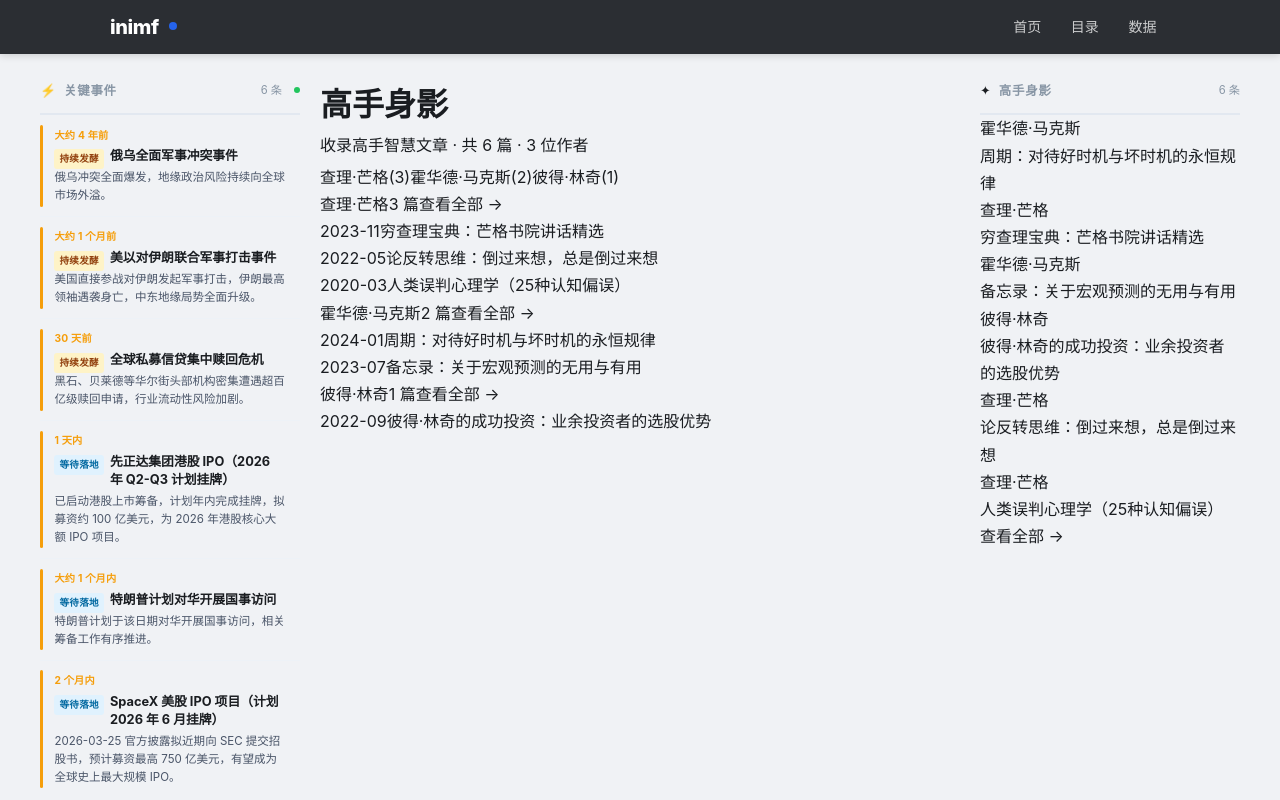
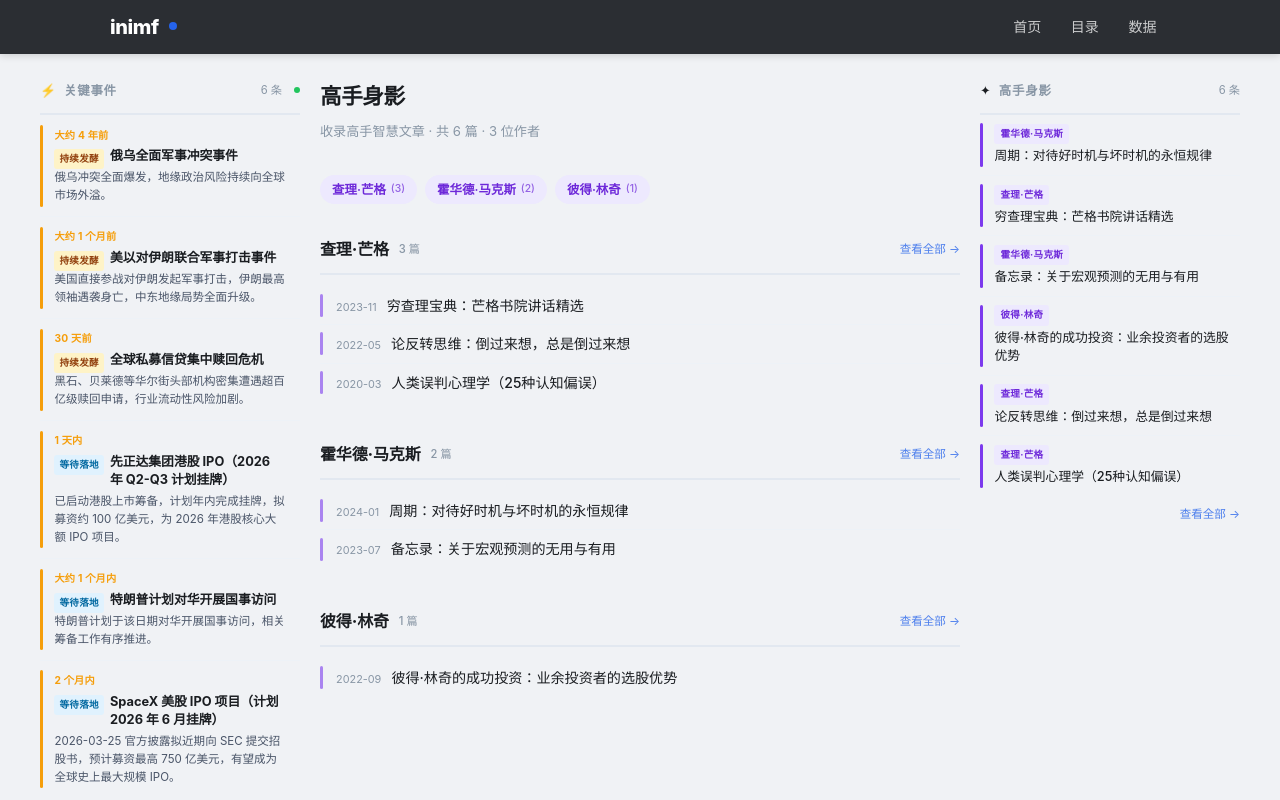
Before and after one commit to web1286/inimf-blog, a Next.js app: page /masters in a window 1280 px wide. Shown: the top 800 px of the page. Built offline with nearby package versions, Linux system fonts and the light colour scheme.

Commit message:
feat: 新增高手身影 .masters-* CSS 样式类

```diff
--- a/styles/globals.css
+++ b/styles/globals.css
@@ -906,6 +906,284 @@ a {
 .about-page {
   background: transparent;
   padding: 2.5rem 0 3rem;
+}
+
+/* ==================== 高手身影模块 ==================== */
+
+/* 右侧栏列表项（紫色左竖条风格） */
+.masters-item {
+  position: relative;
+  padding: 0.55rem 0 0.55rem 0.9rem;
+  border-bottom: 1px solid var(--color-border-light);
+  cursor: default;
+}
+.masters-item:last-child {
+  border-bottom: none;
+}
+.masters-item::before {
+  content: '';
+  position: absolute;
+  left: 0;
+  top: 0.5rem;
+  bottom: 0.5rem;
+  width: 3px;
+  background: #7c3aed;
+  border-radius: 2px;
+}
+.masters-item:hover::before {
+  background: #6d28d9;
+}
+
+/* 作者标签（紫色 pill） */
+.masters-author-tag {
+  display: inline-block;
+  font-size: 0.6rem;
+  font-weight: 700;
+  letter-spacing: 0.03em;
+  padding: 2px 6px;
+  border-radius: 3px;
+  background: #ede9fe;
+  color: #6d28d9;
+  margin-bottom: 3px;
+  white-space: nowrap;
+  flex-shrink: 0;
+}
+
+/* 文章标题行 */
+.masters-item-title {
+  font-size: 0.8rem;
+  color: var(--color-text);
+  line-height: 1.45;
+  font-weight: 500;
+  display: block;
+}
+.masters-item-title:hover {
+  color: #7c3aed;
+}
+
+/* 条目行布局（标签 + 标题） */
+.masters-item-row {
+  display: flex;
+  align-items: flex-start;
+  gap: 6px;
+  flex-wrap: wrap;
+}
+
+/* 右侧栏「查看全部」链接 */
+.masters-more-link {
+  display: block;
+  text-align: right;
+  margin-top: 0.6rem;
+  font-size: 0.72rem;
+  color: var(--color-accent);
+  text-decoration: none;
+  opacity: 0.8;
+  transition: opacity 0.15s;
+}
+.masters-more-link:hover {
+  opacity: 1;
+  text-decoration: underline;
+}
+
+/* ===== 高手身影总目录页 /masters ===== */
+.masters-page {
+  background: transparent;
+  padding: 0;
+}
+
+.masters-page-title {
+  font-size: 1.35rem;
+  font-weight: 800;
+  letter-spacing: -0.02em;
+  margin-bottom: 0.35rem;
+  color: var(--color-text);
+}
+
+.masters-page-desc {
+  font-size: 0.82rem;
+  color: var(--color-text-muted);
+  margin-bottom: 2rem;
+}
+
+/* 作者快速导航 */
+.masters-nav {
+  display: flex;
+  flex-wrap: wrap;
+  gap: 8px;
+  margin-bottom: 2rem;
+}
+.masters-nav-item {
+  display: inline-flex;
+  align-items: center;
+  gap: 5px;
+  padding: 4px 12px;
+  background: #ede9fe;
+  color: #6d28d9;
+  border-radius: 20px;
+  font-size: 0.78rem;
+  font-weight: 600;
+  text-decoration: none;
+  transition: background 0.15s, color 0.15s;
+}
+.masters-nav-item:hover {
+  background: #7c3aed;
+  color: #fff;
+}
+.masters-nav-count {
+  font-size: 0.65rem;
+  opacity: 0.7;
+  font-weight: 500;
+}
+
+/* 作者分组容器 */
+.masters-group {
+  margin-bottom: 2.5rem;
+}
+
+/* 作者分组标题 */
+.masters-group-header {
+  display: flex;
+  align-items: center;
+  gap: 10px;
+  padding-bottom: 0.6rem;
+  border-bottom: 2px solid var(--color-border);
+  margin-bottom: 0.75rem;
+}
+.masters-group-author {
+  font-size: 1rem;
+  font-weight: 800;
+  color: var(--color-text);
+  letter-spacing: -0.01em;
+}
+.masters-group-count {
+  font-size: 0.7rem;
+  color: var(--color-text-muted);
+  font-weight: 500;
+}
+.masters-group-link {
+  margin-left: auto;
+  font-size: 0.72rem;
+  color: var(--color-accent);
+  text-decoration: none;
+  opacity: 0.8;
+}
+.masters-group-link:hover {
+  opacity: 1;
+  text-decoration: underline;
+}
+
+/* 目录页文章列表项 */
+.masters-toc-item {
+  position: relative;
+  display: flex;
+  align-items: baseline;
+  gap: 10px;
+  padding: 0.5rem 0 0.5rem 1rem;
+  border-bottom: 1px solid var(--color-border-light);
+}
+.masters-toc-item:last-child {
+  border-bottom: none;
+}
+.masters-toc-item::before {
+  content: '';
+  position: absolute;
+  left: 0;
+  top: 0.45rem;
+  bottom: 0.45rem;
+  width: 3px;
+  background: #7c3aed;
+  border-radius: 2px;
+  opacity: 0.6;
+}
+.masters-toc-date {
+  font-size: 0.68rem;
+  color: var(--color-text-muted);
+  white-space: nowrap;
+  flex-shrink: 0;
+}
+.masters-toc-title {
+  font-size: 0.88rem;
+  color: var(--color-text);
+  line-height: 1.5;
+  font-weight: 500;
+  text-decoration: none;
+  flex: 1;
+}
+.masters-toc-title:hover {
+  color: #7c3aed;
+}
+
+/* ===== 单作者页 /masters/[author] ===== */
+.masters-author-page {
+  background: transparent;
+  padding: 0;
+}
+.masters-author-header {
+  margin-bottom: 2rem;
+}
+.masters-author-name {
+  font-size: 1.5rem;
+  font-weight: 800;
+  letter-spacing: -0.02em;
+  color: var(--color-text);
+  margin-bottom: 0.4rem;
+}
+.masters-author-meta {
+  font-size: 0.8rem;
+  color: var(--color-text-muted);
+}
+.masters-author-meta a {
+  color: var(--color-accent);
+  text-decoration: underline;
+}
+
+/* 单作者时间线列表 */
+.masters-timeline {
+  list-style: none;
+  padding: 0;
+  margin: 0;
+}
+.masters-timeline-item {
+  position: relative;
+  padding: 0.75rem 0 0.75rem 1.2rem;
+  border-bottom: 1px solid var(--color-border-light);
+}
+.masters-timeline-item:last-child {
+  border-bottom: none;
+}
+.masters-timeline-item::before {
+  content: '';
+  position: absolute;
+  left: 0;
+  top: 0.7rem;
+  bottom: 0.7rem;
+  width: 3px;
+  background: #7c3aed;
+  border-radius: 2px;
+}
+.masters-timeline-date {
+  font-size: 0.68rem;
+  color: #7c3aed;
+  font-weight: 700;
+  margin-bottom: 4px;
+  letter-spacing: 0.02em;
+}
+.masters-timeline-title {
+  font-size: 0.95rem;
+  color: var(--color-text);
+  font-weight: 600;
+  line-height: 1.5;
+  text-decoration: none;
+  display: block;
+  margin-bottom: 4px;
+}
+.masters-timeline-title:hover {
+  color: #7c3aed;
+}
+.masters-timeline-summary {
+  font-size: 0.8rem;
+  color: var(--color-text-muted);
+  line-height: 1.55;
 }
 
 /* ==================== 数据面板入口 ==================== */
```
